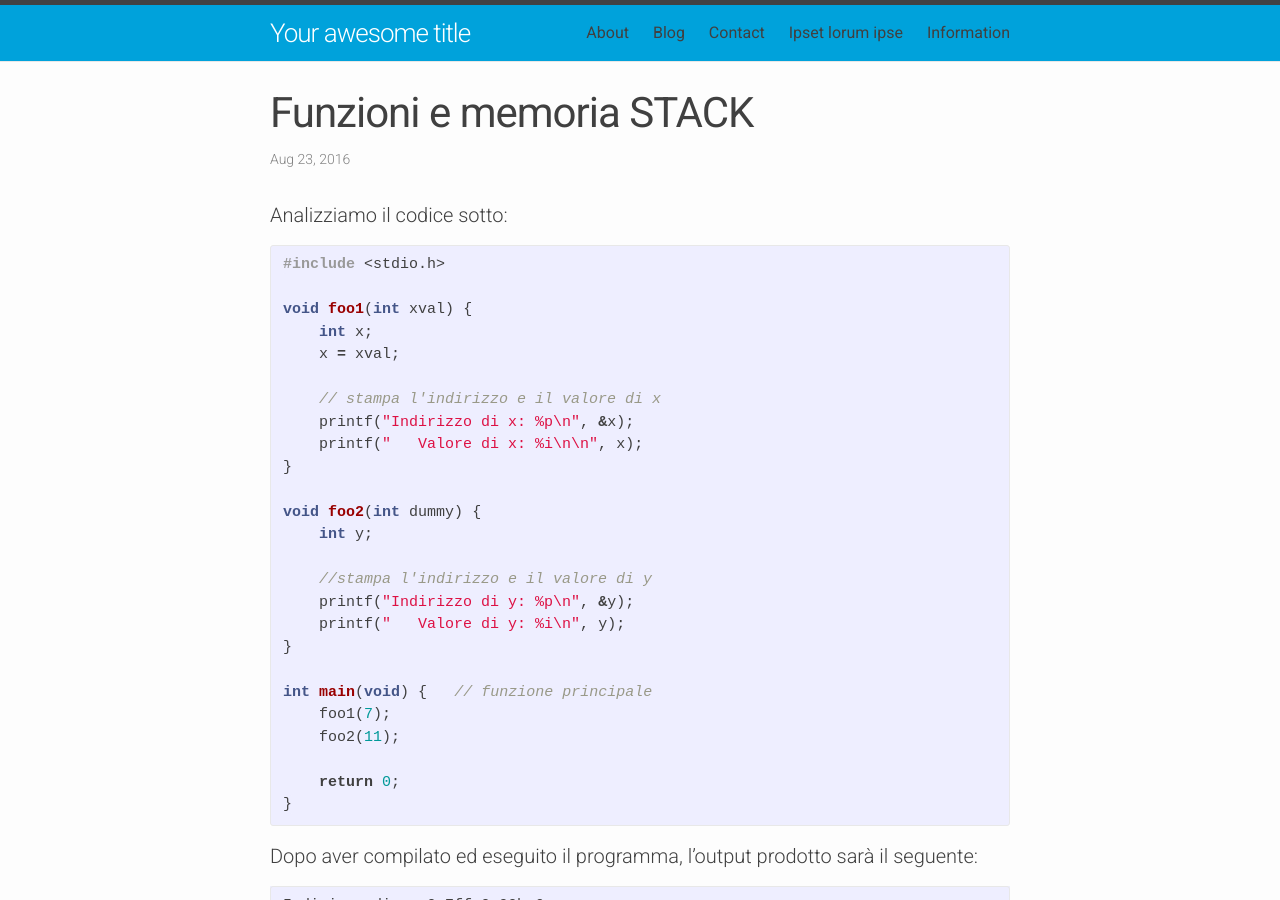
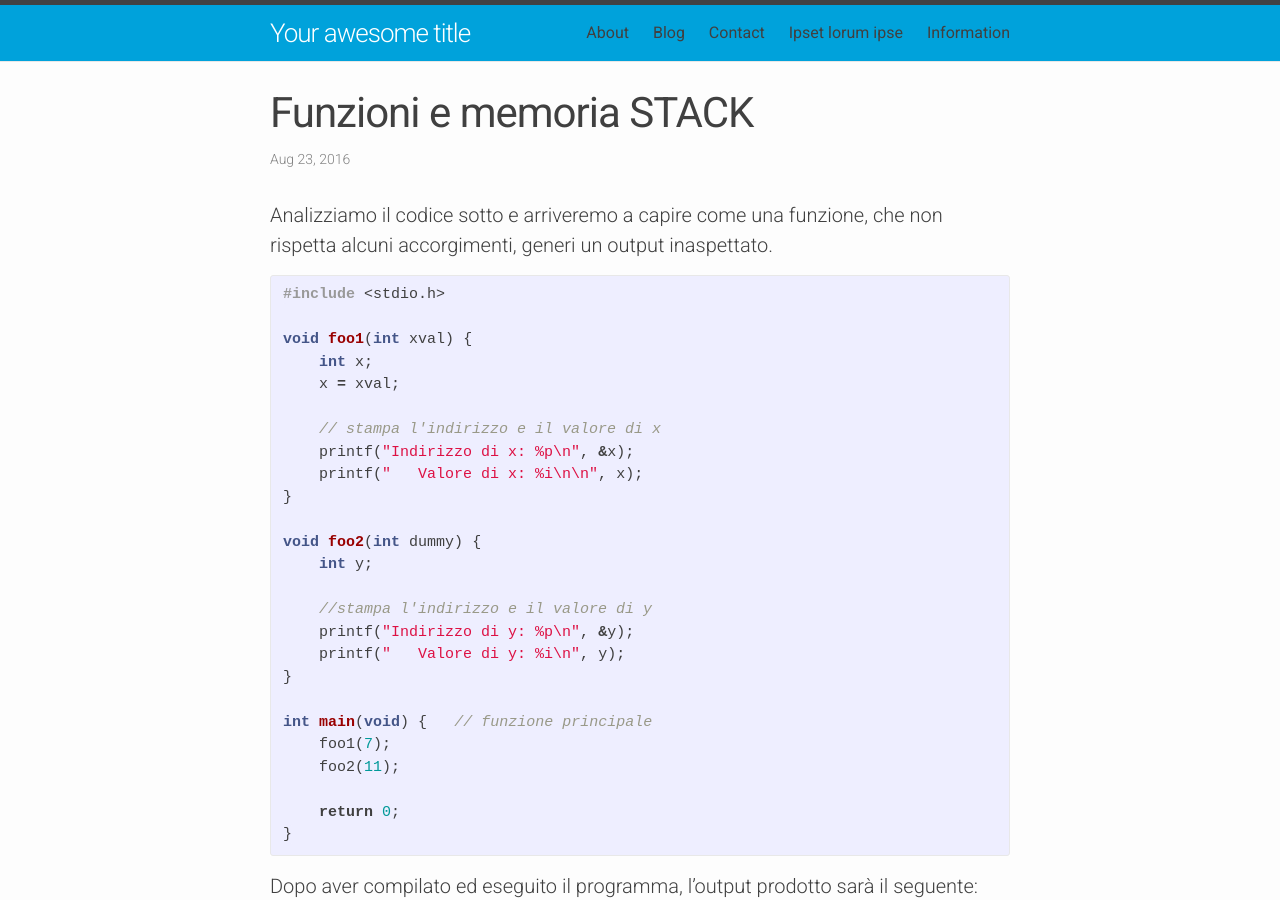
Before and after one commit to volgorean/test-jekyll, a Jekyll site: the page built from _posts/2016-08-23-functions-and-stack.md, in a window 1280 px wide and 900 px high. Built offline with Jekyll 4.4.1, drawn with Linux system fonts in a browser that asks for light colours.

Commit message:
add post

```diff
--- a/_posts/2016-08-23-functions-and-stack.md
+++ b/_posts/2016-08-23-functions-and-stack.md
@@ -5,7 +5,7 @@ layout: post
 author:
 summary: Analisi del comportamento tra due funzioni e la memoria STACK. Ovvero come una funzione andrà ad influenzare il comportamento di una seconda funzione.
 ---
-Analizziamo il codice sotto:
+Analizziamo il codice sotto e arriveremo a capire come una funzione, che non rispetta alcuni accorgimenti, generi un output inaspettato.
 
 {% highlight c %}
 #include <stdio.h>
```
